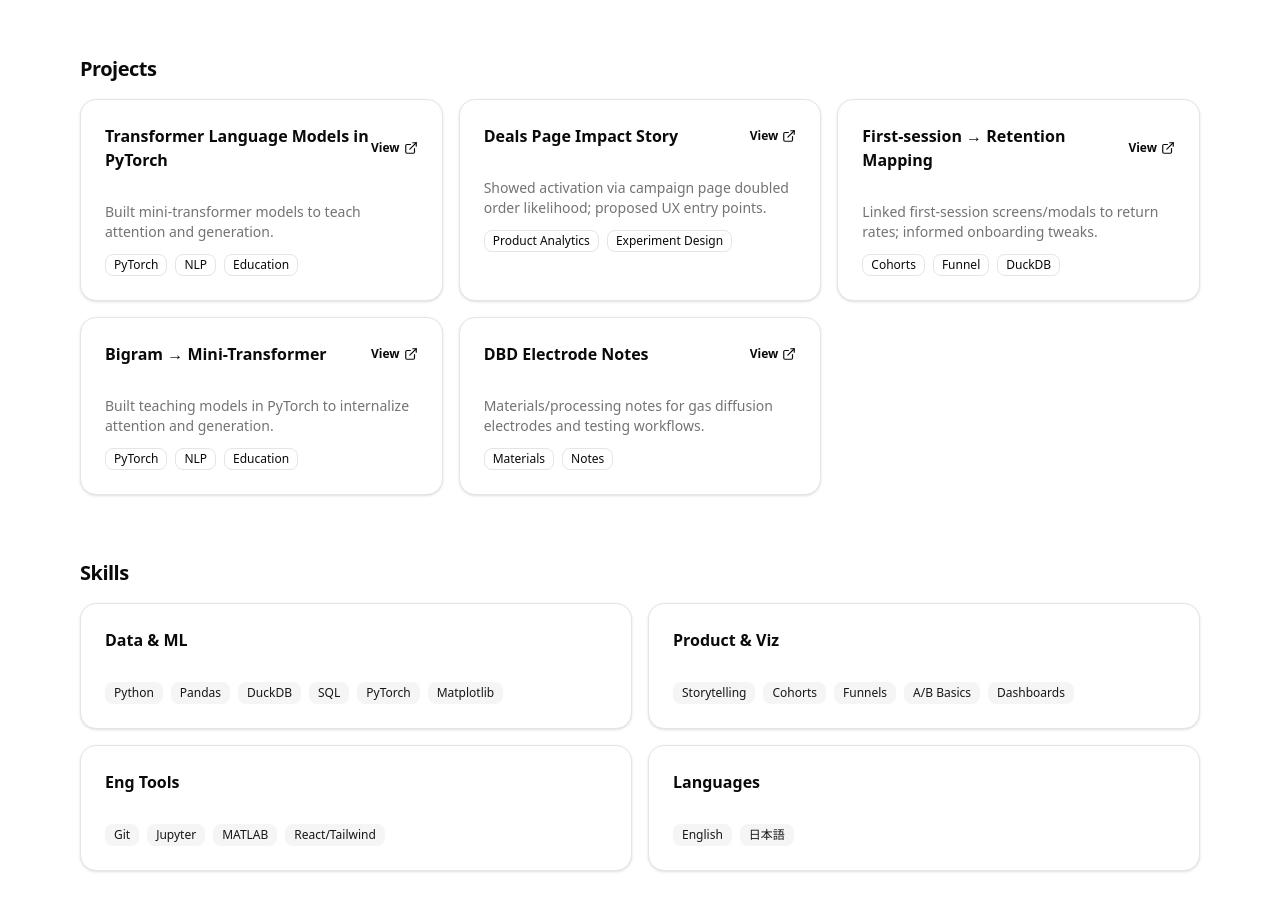
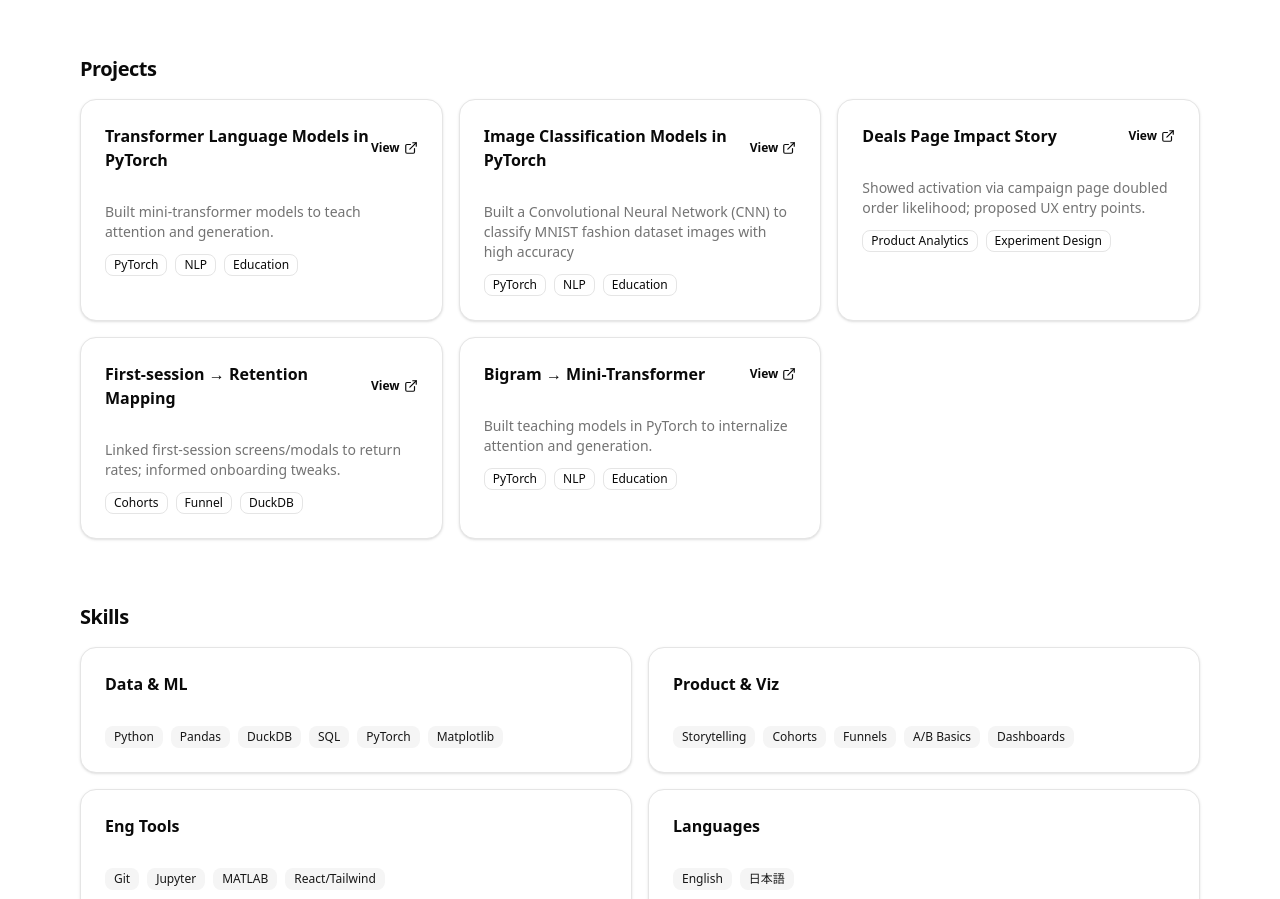
Before and after one commit to watarudishihara/wataruishihara-portfolio, a Next.js app: page / in a window 1280 px wide. Shown: the part 1380-2279 px from the top of the page. Built offline with nearby package versions, Linux system fonts and the light colour scheme.

Commit message:
Add Project

```diff
--- a/src/components/ui/Portfolio.tsx
+++ b/src/components/ui/Portfolio.tsx
@@ -71,6 +71,12 @@ const PROJECTS = [
         tags: ["PyTorch", "NLP", "Education"],
         link: "#"
     },
+    {
+        title: "Image Classification Models in PyTorch",
+        blurb: "Built a Convolutional Neural Network (CNN) to classify MNIST fashion dataset images with high accuracy",
+        tags: ["PyTorch", "NLP", "Education"],
+        link: "#"
+    },
   {
     title: "Deals Page Impact Story",
     blurb: "Showed activation via campaign page doubled order likelihood; proposed UX entry points.",
@@ -87,12 +93,6 @@ const PROJECTS = [
     title: "Bigram → Mini-Transformer",
     blurb: "Built teaching models in PyTorch to internalize attention and generation.",
     tags: ["PyTorch", "NLP", "Education"],
-    link: "#"
-  },
-  {
-    title: "DBD Electrode Notes",
-    blurb: "Materials/processing notes for gas diffusion electrodes and testing workflows.",
-    tags: ["Materials", "Notes"],
     link: "#"
   },
 ];
```
